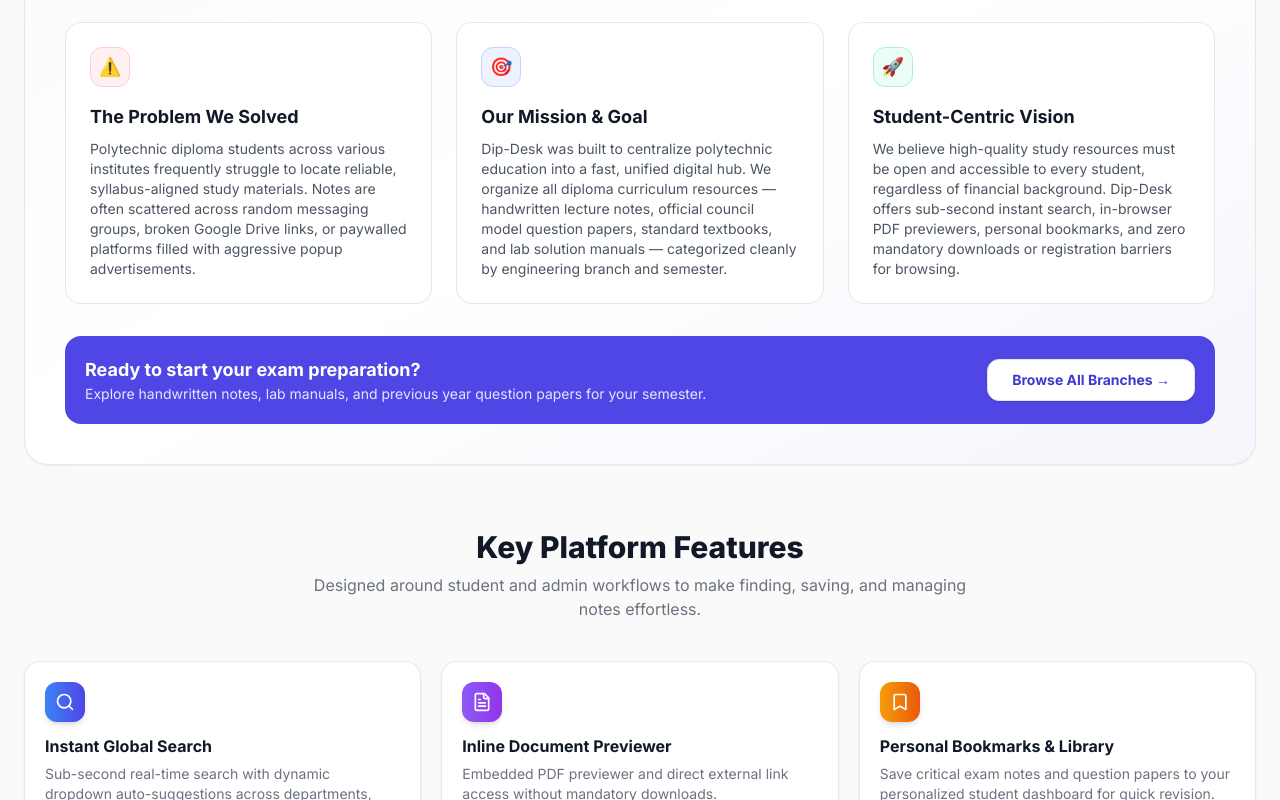
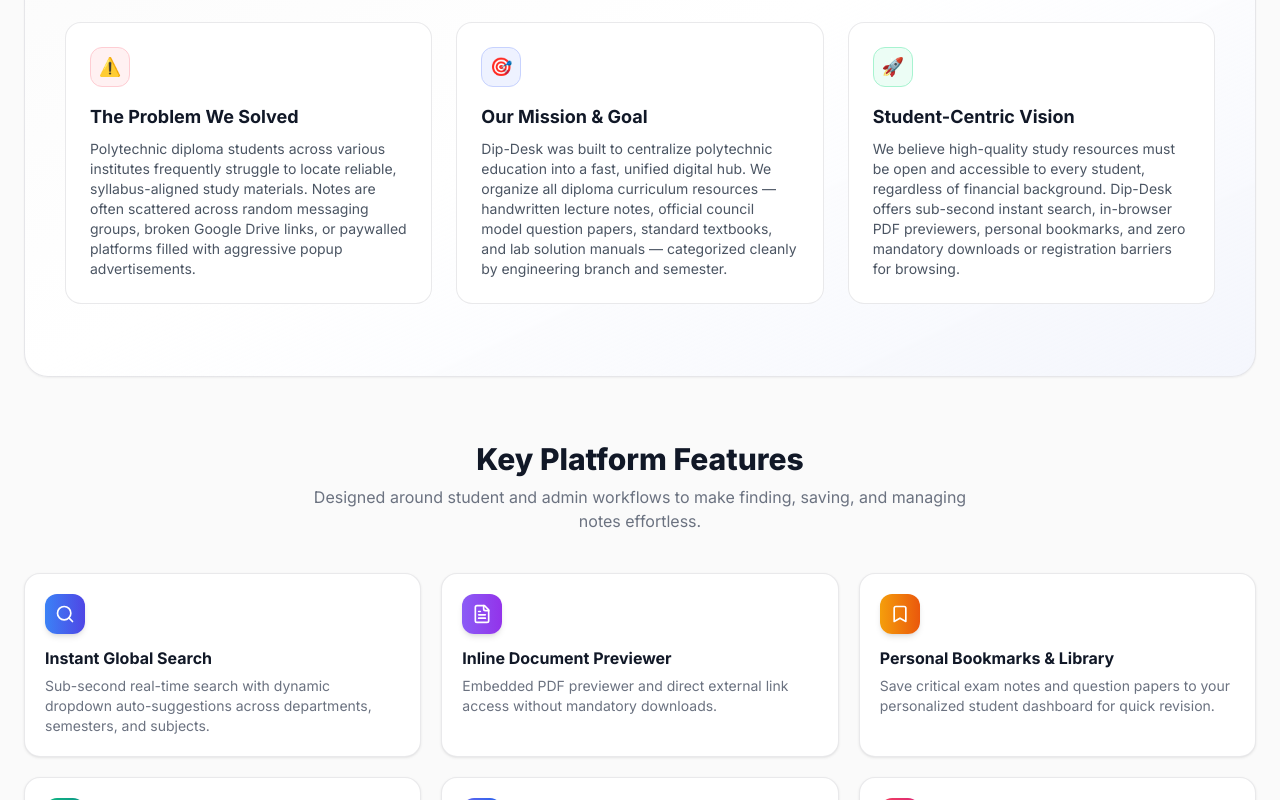
Before and after one commit to 0-ZERONE-1/Dip-Desk, a Next.js app: page /about in a window 1280 px wide. Shown: the part 1210-2010 px from the top of the page. Built offline with nearby package versions, Linux system fonts and the light colour scheme; no server answers.

Commit message:
About Page Fix

```diff
--- a/app/about/page.tsx
+++ b/app/about/page.tsx
@@ -392,17 +392,6 @@
               </div>
             </div>
           </div>
-
-          {/* Bottom Summary Bar */}
-          <div className="p-5 rounded-2xl bg-gradient-to-r from-primary-600 to-indigo-600 text-white flex flex-col sm:flex-row items-center justify-between gap-4">
-            <div className="text-center sm:text-left">
-              <h4 className="font-bold text-base sm:text-lg">Ready to start your exam preparation?</h4>
-              <p className="text-xs sm:text-sm text-primary-100">Explore handwritten notes, lab manuals, and previous year question papers for your semester.</p>
-            </div>
-            <Link href="/browse" className="btn-secondary bg-white text-primary-700 hover:bg-surface-100 text-xs sm:text-sm px-6 py-2.5 flex-shrink-0 font-bold">
-              Browse All Branches →
-            </Link>
-          </div>
         </motion.div>
 
         {/* Platform Capabilities Grid */}
```
